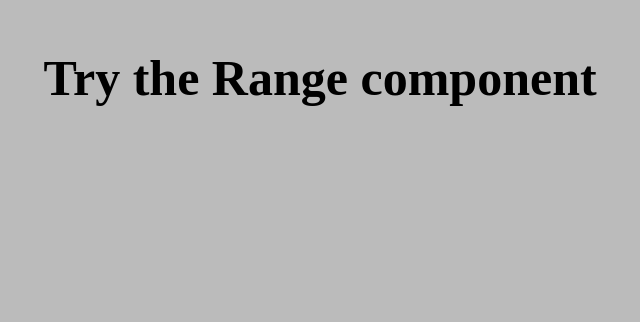
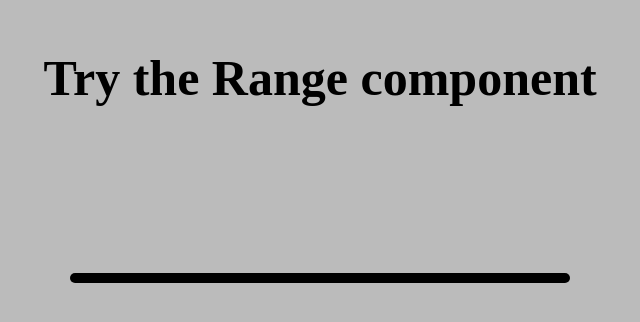
Before and after one commit to sguemar/range-component, a Next.js app: page / in a window 1280 px wide. Shown: the part 222-544 px from the top of the page, without its empty margins (320-960 px from the left). Built offline with nearby package versions, Linux system fonts and the light colour scheme.

Commit message:
style(range): add line initial styles

```diff
--- /dev/null
+++ b/app/ui/range.module.css
@@ -0,0 +1,6 @@
+.rangeContainer {
+  width: 500px;
+  height: 10px;
+  background-color: black;
+  border-radius: 5px;
+}
--- a/app/ui/range.tsx
+++ b/app/ui/range.tsx
@@ -1,3 +1,5 @@
+import styles from './range.module.css'
+
 export const Range = () => {
-  return <div data-testid="range-container"></div>
+  return <div className={styles.rangeContainer} data-testid="range-container"></div>
 }
```
